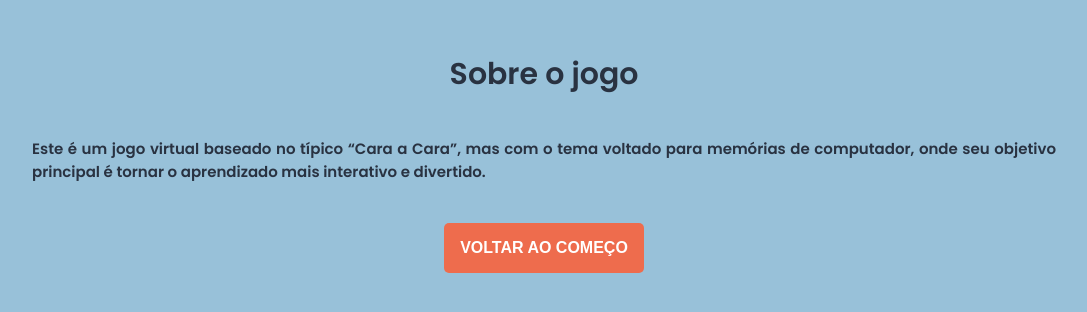
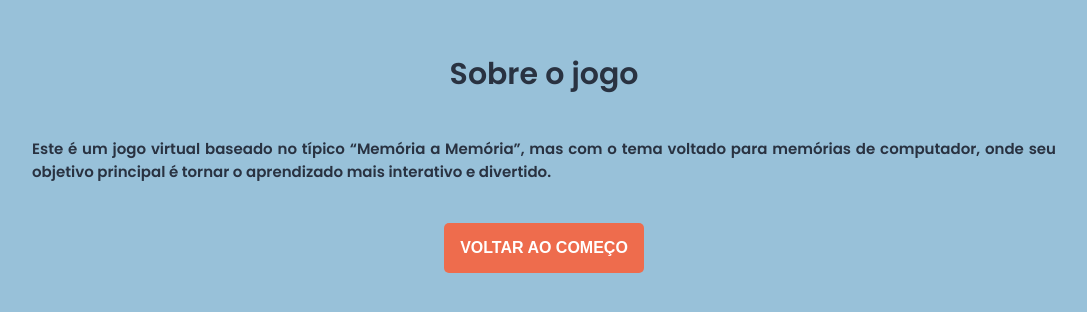
Before and after one commit to DayaToledo/FPGA-memoryToMemory, a website: page src/views/about.html in a window 1280 px wide. Shown: the part 238-550 px from the top of the page, without its empty margins (96-1183 px from the left). Drawn offline with nearby package versions, Linux system fonts and the light colour scheme.

Commit message:
Rename app

```diff
--- a/src/views/about.html
+++ b/src/views/about.html
@@ -9,7 +9,7 @@
       rel="stylesheet"
     />
     <link rel="stylesheet" href="/styles/about.css" />
-    <title>Cara a Cara</title>
+    <title>Memória a Memória</title>
     <script
       src="https://cdnjs.cloudflare.com/ajax/libs/jquery/3.6.0/jquery.min.js"
       integrity="sha512-894YE6QWD5I59HgZOGReFYm4dnWc1Qt5NtvYSaNcOP+u1T9qYdvdihz0PPSiiqn/+/3e7Jo4EaG7TubfWGUrMQ=="
@@ -22,7 +22,7 @@
       <h1>Sobre o jogo</h1>
       <div>
         <p>
-          Este é um jogo virtual baseado no típico “Cara a Cara”, mas com o tema voltado para memórias de computador, onde seu objetivo principal é tornar o aprendizado mais interativo e divertido.
+          Este é um jogo virtual baseado no típico “Memória a Memória”, mas com o tema voltado para memórias de computador, onde seu objetivo principal é tornar o aprendizado mais interativo e divertido.
         </p>
       </div>
       <button type="submit" id="restart">VOLTAR AO COMEÇO</button>
```
Also changed, not shown: src/views/end.html (+1 -1 lines), src/views/game.html (+1 -1 lines), src/views/home.html (+2 -2 lines), src/views/rooms.html (+1 -1 lines), src/views/rules.html (+1 -1 lines), src/views/waiting.html (+1 -1 lines).
